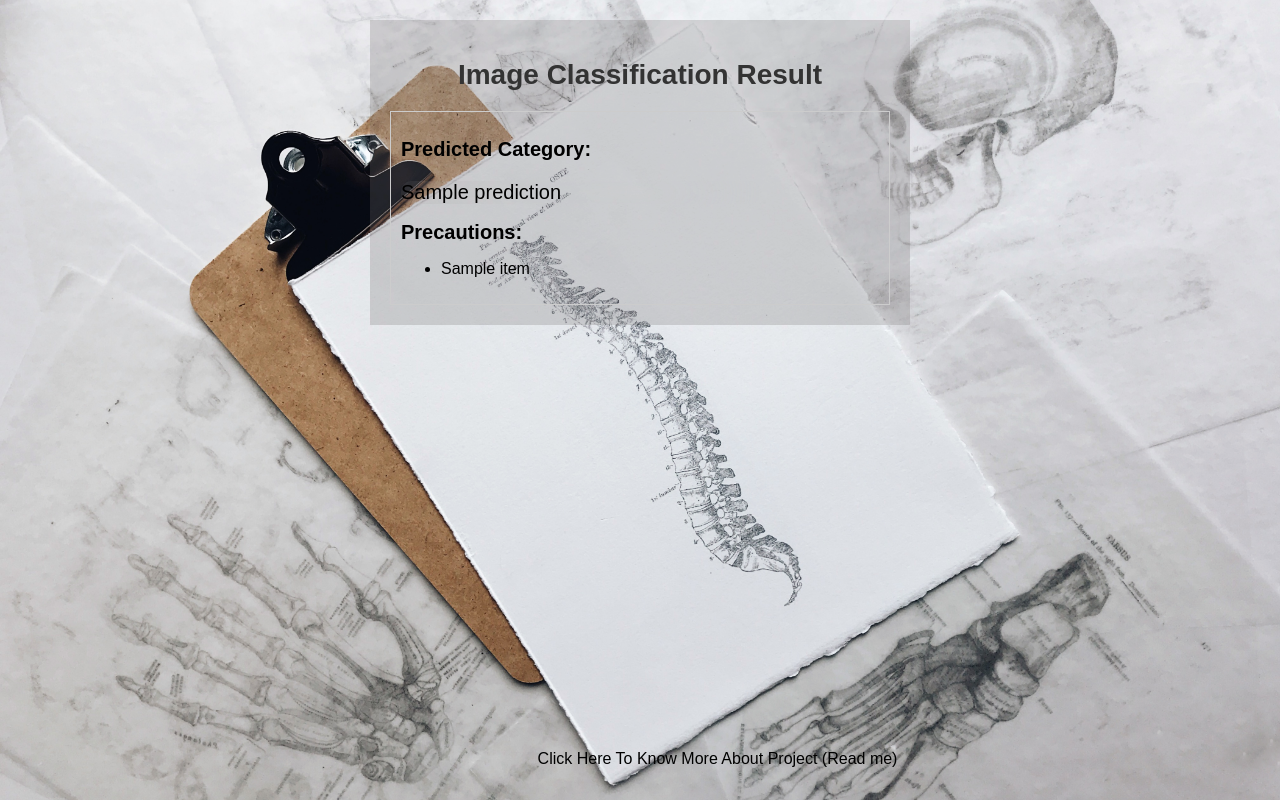
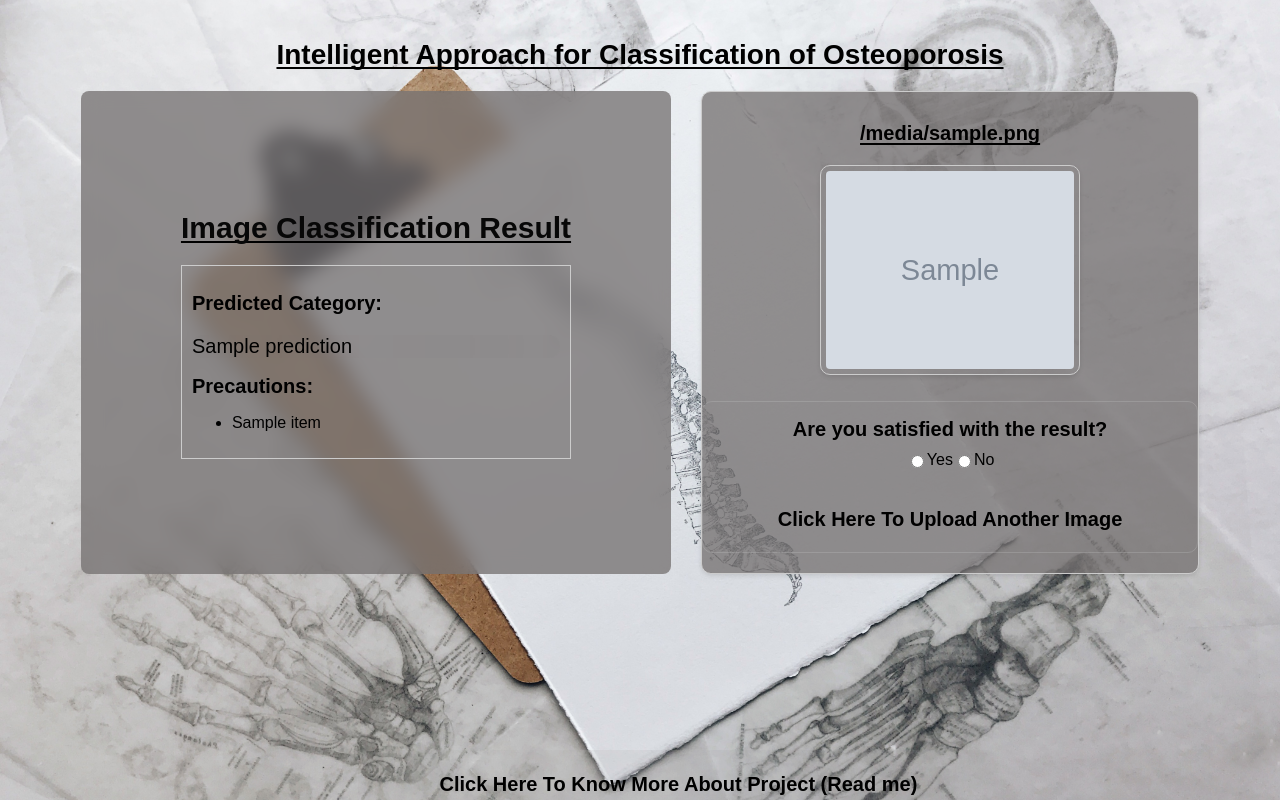
Before and after one commit to Zeeshaik/Intelligent-Approach-for-Classification-of-Osteoporosis, a Flask app: template Flask App/templates/result.html in a window 1280 px wide. Run offline with Flask 2, Linux system fonts and the light colour scheme; the template is opened without the code that fills it: most values are stand-ins (such as "Sample title", 1, 10 or a date in 2020); grey boxes marked "Sample" are stand-in pictures.

Commit message:
Added Feedback section to the result.html file and done changes to the css file

```diff
--- a/Flask App/app.py
+++ b/Flask App/app.py
@@ -1,4 +1,6 @@
 from flask import Flask, render_template, request
+from flask import Flask, render_template, request, send_from_directory
+
 from PIL import Image
 import numpy as np
 import tensorflow as tf
@@ -50,8 +52,12 @@ def index():
             prediction = predict(file_path)
             precaution = get_precaution(prediction)
             # res = prediction + " detected " + precaution
-            return render_template("result.html", prediction = prediction, precaution=precaution)
+            return render_template("result.html", prediction = prediction, precaution=precaution, image_file=file.filename)
     return render_template("index.html")
+
+@app.route('/uploads/<filename>')
+def uploaded_file(filename):
+    return send_from_directory('static/uploads', filename)
 
 if __name__ == '__main__':
     app.run(port=3000, debug=True)
--- a/Flask App/static/css/style.css
+++ b/Flask App/static/css/style.css
@@ -4,7 +4,6 @@ body {
     margin: 0;
     padding: 20px;
     align-items: center;
-    /* background-color: rgb(90, 90, 219); */
     background-image: url("joyce-mccown-IG96K_HiDk0-unsplash.jpg");
     background-attachment: fixed;
     background-repeat: no-repeat;
@@ -12,7 +11,7 @@ body {
     background-position: center;
 }
 
-a{
+a {
     text-decoration: none;
     color: #000000;
 }
@@ -20,17 +19,32 @@ a{
 h1 {
     text-align: center;
     margin-bottom: 30px;
-    color: #333;
+    color: #000000;
+    font-size: 50px;
+    font-weight: bold;
+    text-decoration: underline;
+    text-decoration-color: #000000;
+    text-decoration-thickness: 2px;
+    text-decoration-style: solid;
+    text-decoration-line: underline;
+    text-decoration-skip-ink: none;
+    text-underline-offset: 3px;
+    text-decoration-color: #000000;
+
 }
 
 .form-group {
     margin-bottom: 20px;
+
 }
 
 label {
     display: block;
     font-weight: bold;
     margin-bottom: 5px;
+    color: #000000;
+    font-size: 20px;
+
 }
 
 input[type="file"] {
@@ -53,7 +67,7 @@ input[type="file"]::file-selector-button {
 
 input[type="file"]::before {
     content: 'Select an image';
-    color: #888;
+    color: #646464;
     text-align: center;
     font-size: 16px;
     font-weight: bold;
@@ -61,9 +75,8 @@ input[type="file"]::before {
 }
 
 input[type="file"]:hover::before {
-    color: #000000;
+    color: #de0303;
 }
-
 
 input[type="submit"] {
     background-color: #4CAF50;
@@ -97,7 +110,6 @@ input[type="submit"] {
     margin-top: 20px;
 }
 
-/* Add this to style.css */
 #result {
     margin-top: 20px;
     font-size: 24px;
@@ -113,10 +125,10 @@ input[type="submit"] {
 
 .container {
     max-width: 500px;
-    margin: 0 auto;
-    padding: 20px;
-    background-color: #75727240;
-    /* box-shadow: 0 2px 4px rgba(0, 0, 0, 0.1); */
+    padding: 100px;
+    background-color: #757272c4;
+    border-radius: 8px;
+    backdrop-filter: blur(10px);
 }
 
 h1 {
@@ -127,7 +139,7 @@ input[type="submit"] {
 .result {
     margin-top: 20px;
     padding: 10px;
-    background-color: #ffffff00;
+    background-color: #69373700;
     border: 1px solid #ccc;
 }
 
@@ -139,23 +151,152 @@ input[type="submit"] {
 p {
     font-size: 20px;
     margin-bottom: 10px;
-    /* text-align: center; */
-    /* background-color: #8888886f; */
-    width: 75%;
+    width: auto;
     border-radius: 10px;
-    backdrop-filter: blur(50px);
+    backdrop-filter: blur(100px);
 }
 
-  #n{
+#n {
     color: #cd0000;
 }
 
 .footer {
-    position:fixed;
-    bottom:0;
-    left: 42%;
-    width:50%;
-    height:50px;
+    position: fixed;
+    bottom: 0;
+    left: 28%;
+    width: 50%;
+    height: 50px;
     text-decoration: none;
-    /* background-color: #D0DAEE; */
+    color: #000000;
+    font-size: 20px;
+    font-weight: bold;
+    text-align: center;
+    background-color: #ffffff00;
+    border-radius: 10px;
+    backdrop-filter: blur(100px);
+
 }
+
+.main {
+    display: flex;
+    justify-content: center;
+}
+
+.image_ {
+    width: 40%;
+    /* padding: 5px; */
+    padding-left: -20px;
+    margin-left: 30px;
+    display: flex;
+    flex-direction: column;
+    justify-content: center;
+    /* align-items: center; */
+    border-radius: 10px;
+    /* backdrop-filter: blur(20px); */
+    background-color: #757272c4;
+    border: 1px solid #ccc;
+    box-shadow: 0 2px 4px rgba(0, 0, 0, 0.1);
+
+}
+
+.image_file {
+    display: flex;
+    justify-content: center;
+    max-height: 1000px;
+}
+
+.image_name {
+    display: flex;
+    justify-content: center;
+    font-size: 20px;
+    font-weight: bold;
+    color: #000000;
+    margin-top: 10px;
+    margin-bottom: 10px;
+    text-decoration: underline;
+    text-decoration-color: #000000;
+    text-decoration-thickness: 2px;
+    text-decoration-style: solid;
+    text-decoration-line: underline;
+    text-decoration-skip-ink: none;
+    text-underline-offset: 3px;
+    text-decoration-color: #000000;
+
+}
+
+#xray_img {
+    width: 50%;
+    height: 100%;
+    /* border-radius: 10px; */
+    backdrop-filter: blur(100px);
+    margin-left: 30px;
+    margin-right: 30px;
+    padding: 5px;
+    display: flex;
+    flex-direction: column;
+    justify-content: center;
+    align-items: center;
+    border-radius: 10px;
+    backdrop-filter: blur(100px);
+    border: 1px solid #ccc;
+    box-shadow: 0 2px 4px rgba(0, 0, 0, 0.1);
+
+}
+
+#head2 {
+    text-align: center;
+    font-size: 30px;
+    font-weight: bold;
+    color: #070707;
+    margin-bottom: 20px;
+    margin-top: 20px;
+    text-decoration: underline;
+    text-decoration-color: #000000;
+    text-decoration-thickness: 2px;
+
+}
+
+.feedback{
+    display: flex;
+    justify-content: center;
+    align-items: center;
+    flex-direction: column;
+    margin-top: 20px;
+    margin-bottom: 20px;
+    /* padding: 10px; */
+    background-color: #00000000;
+    border: 1px solid #cccccc39;
+
+    border-radius: 10px;
+
+
+}
+
+.feedback_{
+    display: flex;
+    justify-content: space-between;
+}
+
+.feedback a{
+    text-decoration: none;
+    color: #000000;
+    font-size: 20px;
+    font-weight: bold;
+    text-align: center;
+
+    border-radius: 10px;
+    border: 1px solid #cccccc00;
+    padding: 10px;
+    margin: 10px;
+
+}
+
+.feedback a:hover{
+    background-color: #cccccc6e;
+}
+#home_{
+    font-weight: bold;
+    font-size: 20px;
+    color: #000000;
+
+}
--- a/Flask App/templates/index.html
+++ b/Flask App/templates/index.html
@@ -6,6 +6,7 @@
 
 </head>
 <body>
+
     <center>
     <h1>Intelligent Approach for Classification of Osteoporosis</h1>
     <p style="font-family:poiret-one">Osteoporosis is a bone disease. It occurs when bone density and mass decrease, leading to weakened bones and a higher chance of fractures.<br>
@@ -30,7 +31,7 @@
 </center>
     <script src="{{ url_for('static', filename='js/script.js') }}"></script>
     <div class="footer">
-
+        <br>
         <a href="https://github.com/Zeeshaik/Intelligent-Approach-for-Classification-of-Osteoporosis/blob/master/README.md">Click Here To Know More About Project (Read me)</a>
     <div>
 </body>
--- a/Flask App/templates/result.html
+++ b/Flask App/templates/result.html
@@ -5,8 +5,12 @@
     <link rel="stylesheet" type="text/css" href="{{ url_for('static', filename='css/style.css') }}">
 </head>
 <body>
+    <div class="header">
+        <h1>Intelligent Approach for Classification of Osteoporosis</h1>
+    </div>
+    <div class="main">
         <div class="container">
-        <h1>Image Classification Result</h1>
+            <h1 id = "head2">Image Classification Result</h1>
 
             <div class="result">
                 <h2>Predicted Category:</h2>
@@ -18,9 +22,29 @@
                     {% endfor %}
                 </ul>
             </div>
+
         </div>
+
+        <div class = "image_">
+            <div class = "image_name"> <p>{{image_file}}</p></div>
+            <div class = "image_file"><img src="{{ url_for('uploaded_file', filename=image_file) }}" alt="Uploaded Image" id="xray_img"></div>
+            <br>
+            <div class="feedback">
+                <h2>Are you satisfied with the result?</h2>
+                <div class = "feedback_">
+                    <input type="radio" name="satisfied" value="yes" id="satisfied_yes"> Yes
+                    <input type="radio" name="satisfied" value="no" id="satisfied_yes"> No
+                </div>
+                <br>
+
+                <a href="{{ url_for('index') }}">Click Here To Upload Another Image</a>
+            </div>
+
+        </div>
+    </div>
+
     <div class="footer">
-
+        <br>
         <a href="https://github.com/Zeeshaik/Intelligent-Approach-for-Classification-of-Osteoporosis/blob/master/README.md">Click Here To Know More About Project (Read me)</a>
     <div>
 </body>
```
Also changed, not shown: Flask App/static/js/script.js (line endings or trailing spaces), Flask App/static/uploads/ModerateG3 (12).png (added), Flask App/static/uploads/ModerateG3 (3).png, Flask App/static/uploads/ModerateG3 (6).png, Flask App/static/uploads/ModerateG3 (8).png (added), Flask App/templates/about.html (added). Lines whose indentation alone changed are shown as unchanged.
